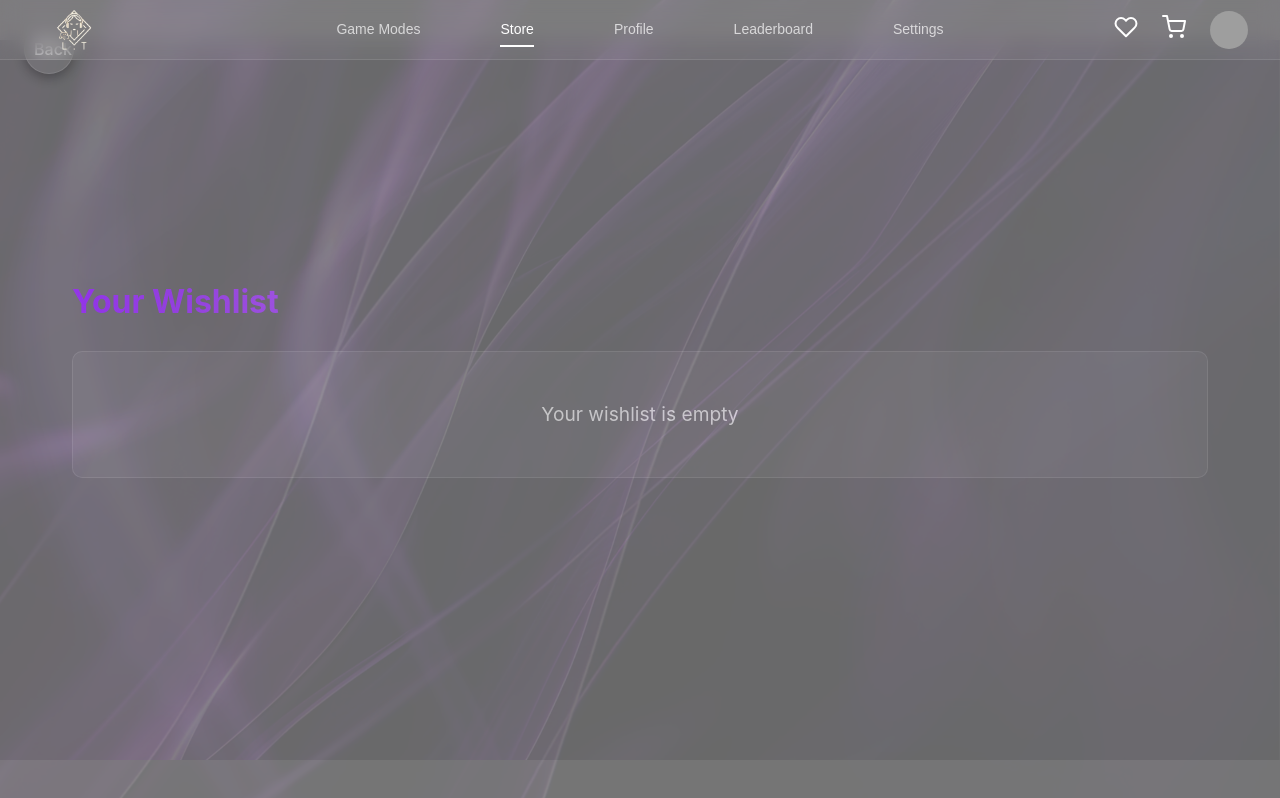
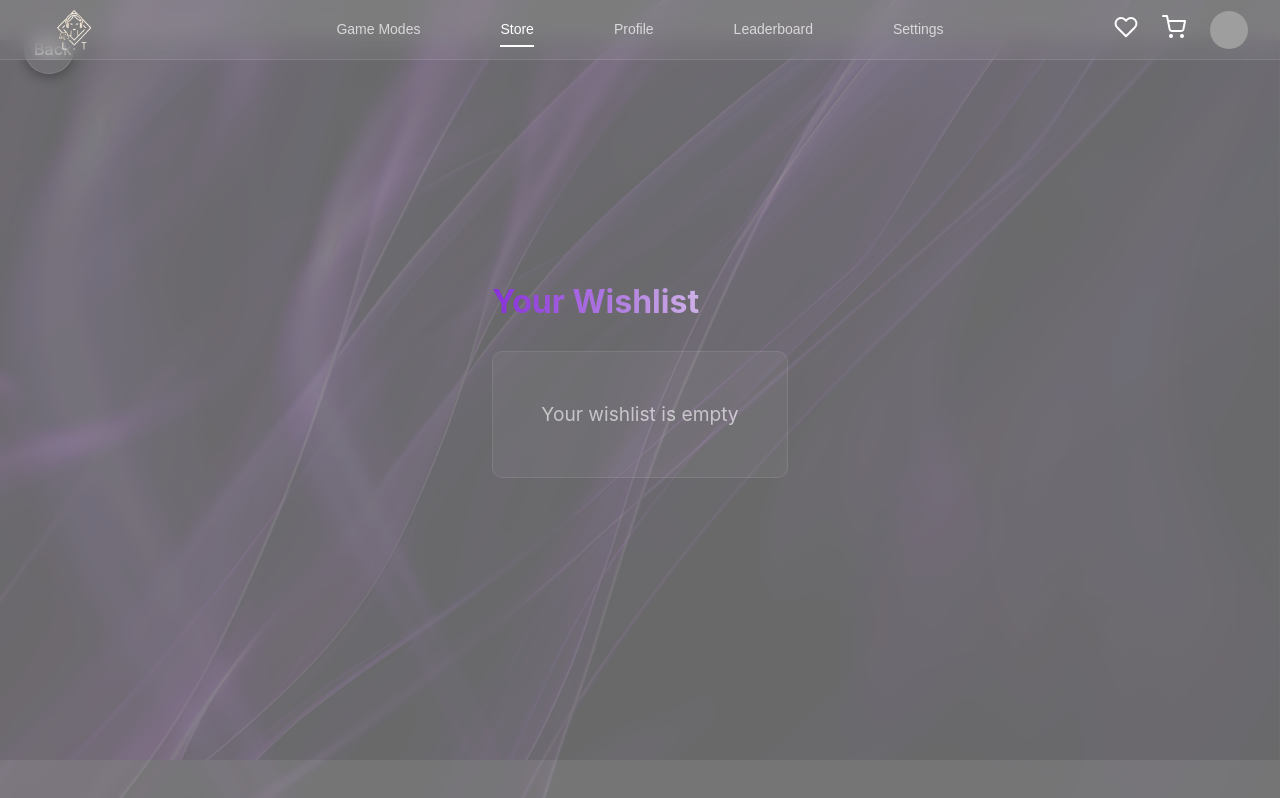
Before and after one commit to luxuryintaste-LIT/lit-ecommerce-backend, a React (Vite) app: page /wishlist in a window 1280 px wide. Built offline with nearby package versions, Linux system fonts and the light colour scheme; grey boxes are pictures that could not be loaded.

Commit message:
cart added

```diff
--- a/src/pages/ProductDetailsPage.jsx
+++ b/src/pages/ProductDetailsPage.jsx
@@ -1,11 +1,13 @@
 import React, { useState, useEffect } from 'react';
 import { useParams, useNavigate } from 'react-router-dom';
+import { useCart } from '../context/CartContext';
 import menWomenImage from '../img/men.png';  // Import the image directly
 import '../styles/ProductDetails.css';
 
 const ProductDetailsPage = () => {
   const { productId } = useParams();
   const navigate = useNavigate();
+  const { addToCart } = useCart();
   const [selectedColor, setSelectedColor] = useState('');
   const [selectedSize, setSelectedSize] = useState('');
   const [quantity, setQuantity] = useState(1);
@@ -49,8 +51,15 @@ const ProductDetailsPage = () => {
       alert('Please select both color and size');
       return;
     }
-    // Add to cart logic would go here
-    alert(`Added to cart: ${product.name} - ${selectedColor} - ${selectedSize} - Quantity: ${quantity}`);
+
+    const productToAdd = {
+      ...product,
+      color: selectedColor,
+      size: selectedSize,
+      quantity: quantity
+    };
+
+    addToCart(productToAdd);
   };
 
   const handleBuyNow = () => {
--- a/src/styles/Cart.css
+++ b/src/styles/Cart.css
@@ -3,8 +3,9 @@
   max-width: 1400px;
   font-family: -apple-system, BlinkMacSystemFont, 'Segoe UI', Roboto, Oxygen, Ubuntu, Cantarell, 'Open Sans', 'Helvetica Neue', sans-serif;
   color: white;
+  margin: 0 auto;
   min-height: calc(100vh - 80px); /* Adjust for footer */
-  display: center;
+  display: flex;
   flex-direction: column;
 }
 
```
